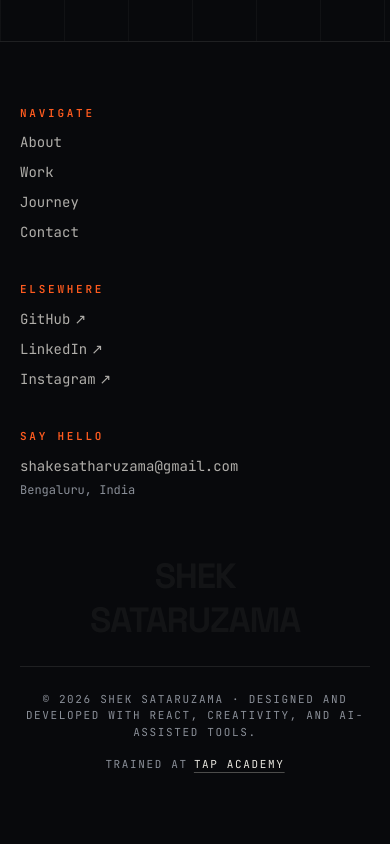
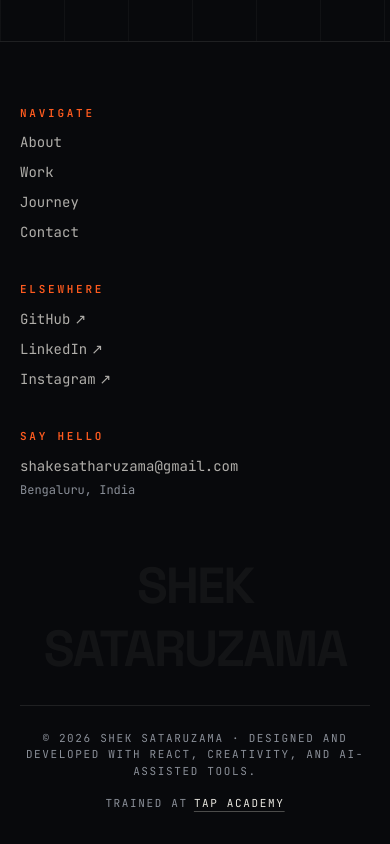
Before and after one commit to Satharuzama/satharuzama-portfolio, a React (Vite) app: page / in a window 390 px wide. Shown: the part 7299-8143 px from the top of the page. Before the commit the page ends 8104 px from the top, so only its background shows below. Built offline with nearby package versions, Linux system fonts and the light colour scheme; no server answers.

Commit message:
Scale background watermark name to occupy 90-95% of container width using container queries

```diff
--- a/src/components/Footer.jsx
+++ b/src/components/Footer.jsx
@@ -77,10 +77,10 @@ export default function Footer() {
 
         {/* Large Decorative Watermark Brand */}
         <div
-          className="w-full text-center overflow-hidden my-6 md:my-10 select-none pointer-events-none"
+          className="@container w-full text-center overflow-hidden my-6 md:my-10 select-none pointer-events-none"
           aria-hidden="true"
         >
-          <span className="block uppercase text-center font-bold leading-tight md:leading-none tracking-[-0.04em] text-bone/[0.05] text-[clamp(2.2rem,7.2vw,7.5rem)]">
+          <span className="block uppercase text-center font-bold leading-tight sm:leading-none tracking-[-0.04em] text-bone/[0.05] text-[clamp(2.5rem,14.5cqw,3.8rem)] sm:text-[clamp(3.8rem,10.5cqw,9rem)] sm:whitespace-nowrap">
             <span className="block sm:inline sm:mr-[0.3em]">{firstWord}</span>
             <span className="block sm:inline">{remainingWords}</span>
           </span>
```
